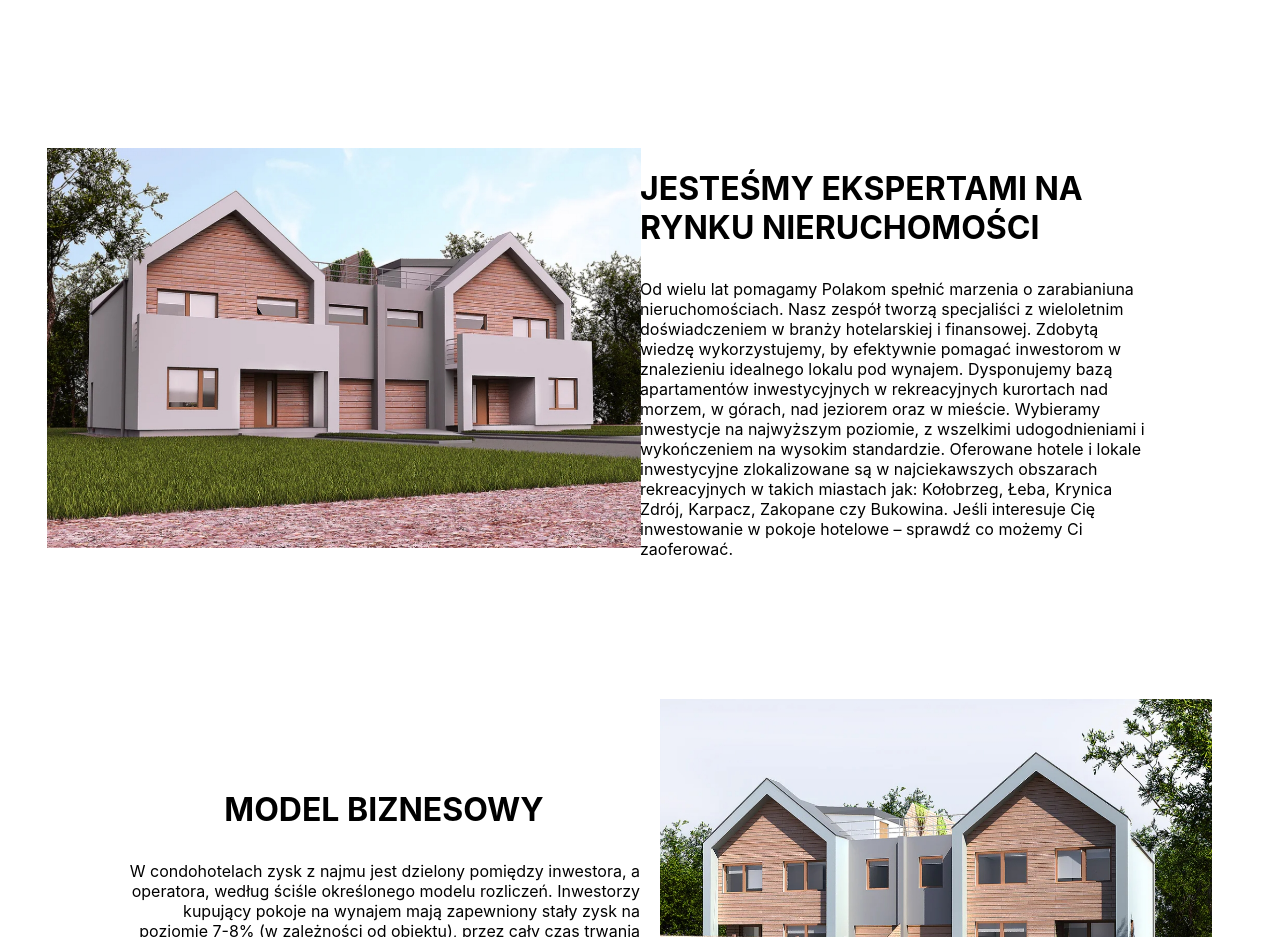
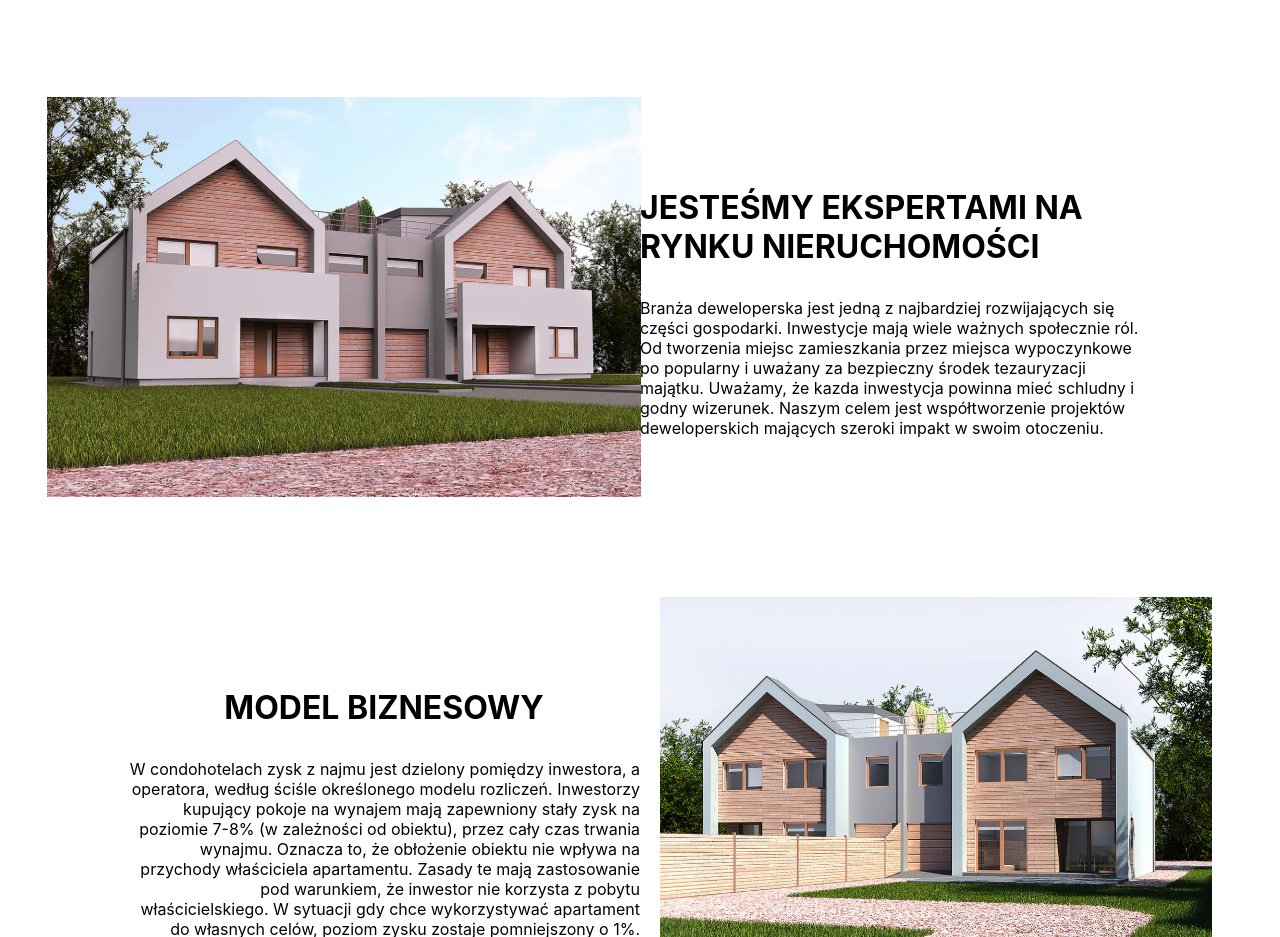
Before and after one commit to bilinski1/Dudekhome, a Gatsby site: page / in a window 1280 px wide. Shown: the part 1742-2679 px from the top of the page. Built offline with nearby package versions, Linux system fonts and the light colour scheme; Gatsby itself is replaced by a stand-in of ours.

Commit message:
homepage change

```diff
--- a/src/components/Main/InfoSection.js
+++ b/src/components/Main/InfoSection.js
@@ -12,19 +12,8 @@ const InfoSection = () => {
         </div>
         <div className="wrapper-home-second spacing">
             <h1>JESTEŚMY EKSPERTAMI NA RYNKU NIERUCHOMOŚCI</h1>
-          Od wielu lat pomagamy Polakom spełnić marzenia o zarabianiuna
-          nieruchomościach. Nasz zespół tworzą specjaliści z wieloletnim
-          doświadczeniem w branży hotelarskiej i finansowej. Zdobytą wiedzę
-          wykorzystujemy, by efektywnie pomagać inwestorom w znalezieniu
-          idealnego lokalu pod wynajem. Dysponujemy bazą apartamentów
-          inwestycyjnych w rekreacyjnych kurortach nad morzem, w górach, nad
-          jeziorem oraz w mieście. Wybieramy inwestycje na najwyższym poziomie,
-          z wszelkimi udogodnieniami i wykończeniem na wysokim standardzie.
-          Oferowane hotele i lokale inwestycyjne zlokalizowane są w
-          najciekawszych obszarach rekreacyjnych w takich miastach jak:
-          Kołobrzeg, Łeba, Krynica Zdrój, Karpacz, Zakopane czy Bukowina. Jeśli
-          interesuje Cię inwestowanie w pokoje hotelowe – sprawdź co możemy Ci
-          zaoferować.
+            Branża deweloperska jest jedną z najbardziej rozwijających się części gospodarki.
+Inwestycje mają wiele ważnych społecznie ról. Od tworzenia miejsc zamieszkania przez miejsca wypoczynkowe po popularny i uważany za bezpieczny środek tezauryzacji majątku. Uważamy, że kazda inwestycja powinna mieć schludny i godny wizerunek. Naszym celem jest współtworzenie projektów deweloperskich mających szeroki impakt w swoim otoczeniu.
         </div>
       </div>
       <div className="wrapper">
```
